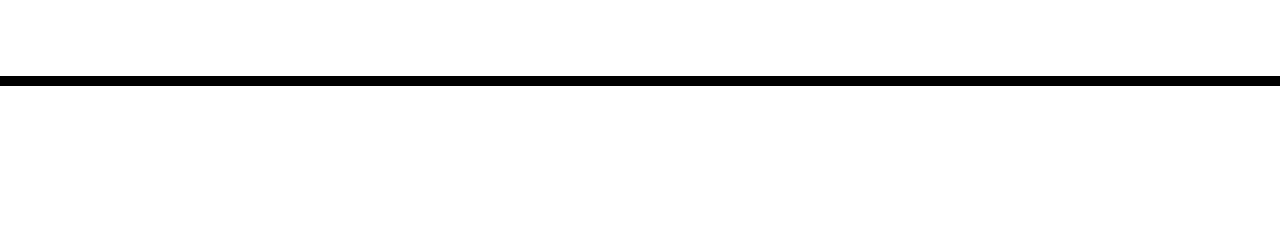
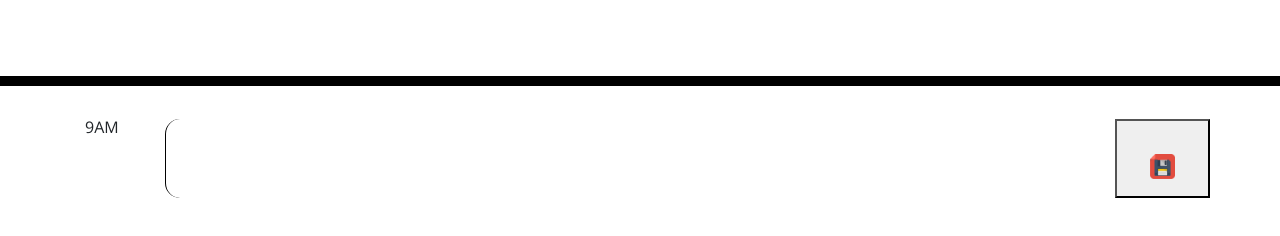
Before and after one commit to Parwiz-Haqbien/Calender-Reminder, a plain HTML site: page index.html in a window 1280 px wide. Shown: the part 182-418 px from the top of the page. Drawn offline with nearby package versions, Linux system fonts and the light colour scheme; files that its build step writes are made by us from their sources.

Commit message:
added the first row with button image

```diff
--- a/index.html
+++ b/index.html
@@ -29,7 +29,13 @@
       <p id="currentDay" class="lead"></p>
     </header>
     <div class="container">
-      <!-- Timeblocks go here -->
+      <div class="row">
+            <div class="col-md-1">9AM</div>
+             <textarea class="col-md-10 time-block" id="9"></textarea>
+             <button type="button" class="col-md-1 saveButton">
+               <img src="./assets/img/saveButtom.png" height="25" width="25" alt="">
+             </button>
+      </div>
     </div>
 
     <script src="https://code.jquery.com/jquery-3.4.1.min.js"></script>
```
Also changed, not shown: assets/img/saveButtom.png (added).
